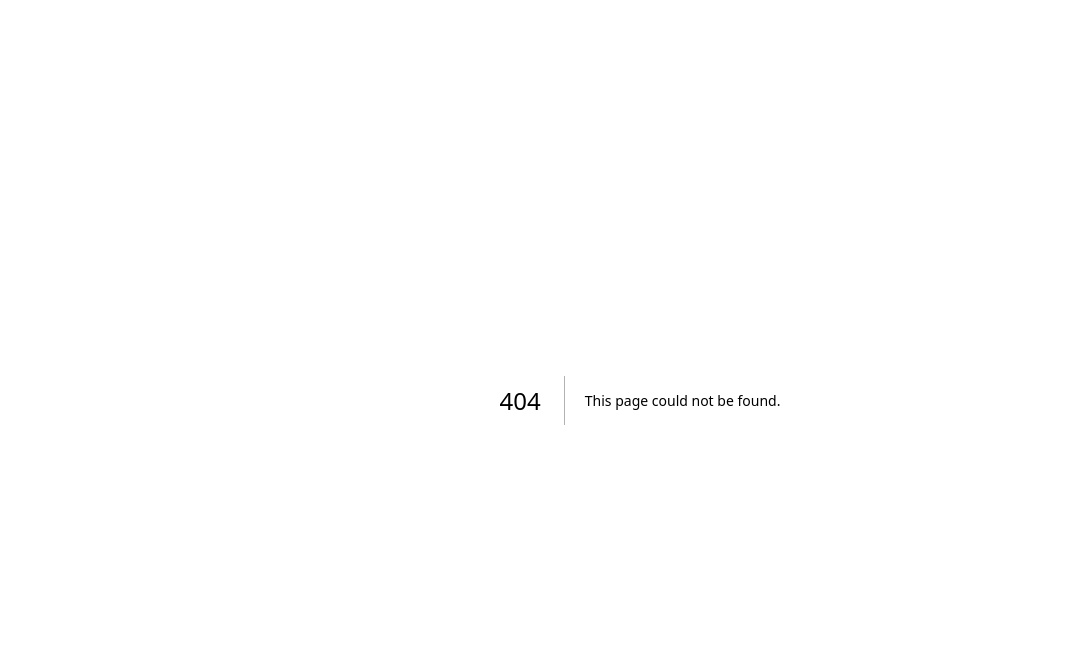
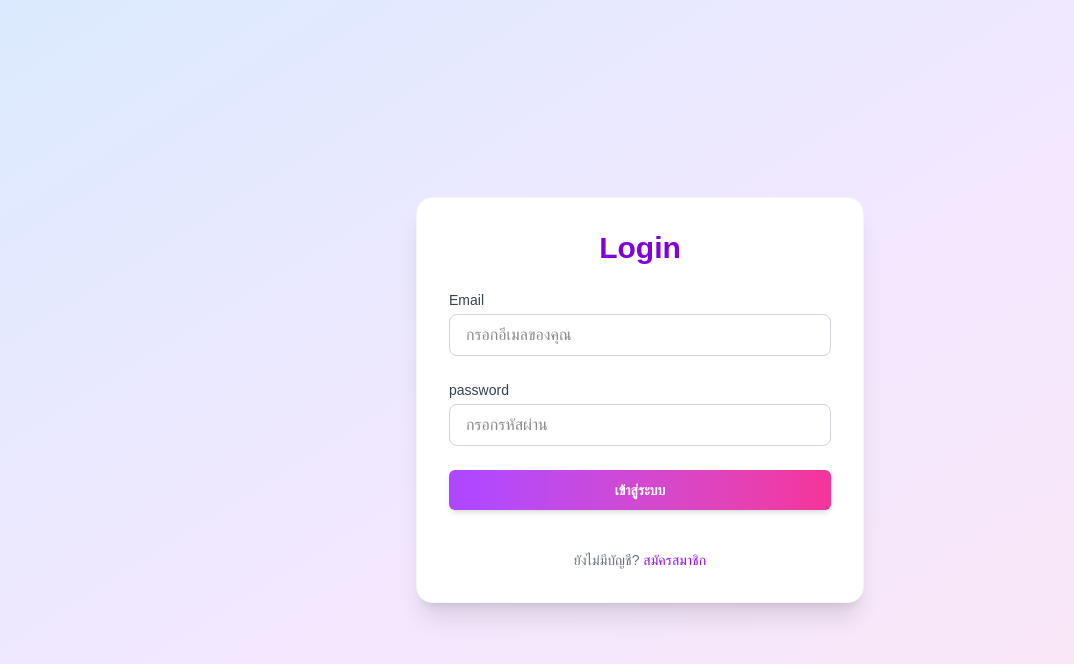
Before and after one commit to Sekiuu/ladbang-hub, a Next.js app in the folder client/: page /login in a window 1280 px wide. Before the commit this address had no page. Shown: the top 664 px of the page, without its empty margins (0-1074 px from the left). Built offline with nearby package versions, Linux system fonts and the light colour scheme.

Commit message:
LoginPage
ddd

```diff
--- /dev/null
+++ b/client/app/login/page.tsx
@@ -0,0 +1,60 @@
+"use client";
+import React from 'react'
+import { useState } from "react";
+import ButtonUI from "../compoents/ui/Button";
+export default function LoginPage() {
+    const [email, setEmail] = useState('');
+    const [password, setPassword] = useState('');
+    const [isLoading, setIsLoading] = useState(false);
+    const [error, setError] = useState<string | null>(null);
+
+    const handleSubmit = async (e: React.FormEvent<HTMLFormElement>) => {
+        e.preventDefault()
+        setIsLoading(true);
+        setError(null);
+    }
+  return (
+    <div className="min-h-screen flex items-center justify-center bg-gradient-to-br from-blue-100 via-purple-100 to-pink-100">
+      <div className="w-full max-w-md p-8 bg-white rounded-2xl shadow-xl border border-gray-100">
+        <form onSubmit={handleSubmit} className="space-y-6">
+          <h2 className="text-3xl font-bold text-center text-purple-700 mb-6">Login</h2>
+          {error && <p className="text-red-500 text-center">{error}</p>}
+          <div>
+            <label htmlFor="email" className="block text-sm font-medium text-gray-700 mb-1">Email</label>
+            <input
+              type="email"
+              id="email"
+              value={email}
+              onChange={(e) => setEmail(e.target.value)}
+              required
+              className="w-full px-4 py-2 border border-gray-300 rounded-lg focus:outline-none focus:ring-2 focus:ring-purple-400 transition"
+              placeholder="กรอกอีเมลของคุณ"
+            />
+          </div>
+          <div>
+            <label htmlFor="password" className="block text-sm font-medium text-gray-700 mb-1">password</label>
+            <input
+              type="password"
+              id="password"
+              value={password}
+              onChange={(e) => setPassword(e.target.value)}
+              required
+              className="w-full px-4 py-2 border border-gray-300 rounded-lg focus:outline-none focus:ring-2 focus:ring-purple-400 transition"
+              placeholder="กรอกรหัสผ่าน"
+            />
+          </div>
+          <ButtonUI
+            type="submit"
+            disabled={isLoading}
+            className="w-full py-2 bg-gradient-to-r from-purple-500 to-pink-500 text-white font-semibold rounded-lg shadow-md hover:from-purple-600 hover:to-pink-600 transition"
+          >
+            {isLoading ? 'กำลังเข้าสู่ระบบ...' : 'เข้าสู่ระบบ'}
+          </ButtonUI>
+          <div className="text-center text-sm text-gray-500 mt-4">
+            ยังไม่มีบัญชี? <a href="#" className="text-purple-600 hover:underline">สมัครสมาชิก</a>
+          </div>
+        </form>
+      </div>
+    </div>
+  );
+}
```
Also changed, not shown: client/app/page.tsx (line endings or trailing spaces).
